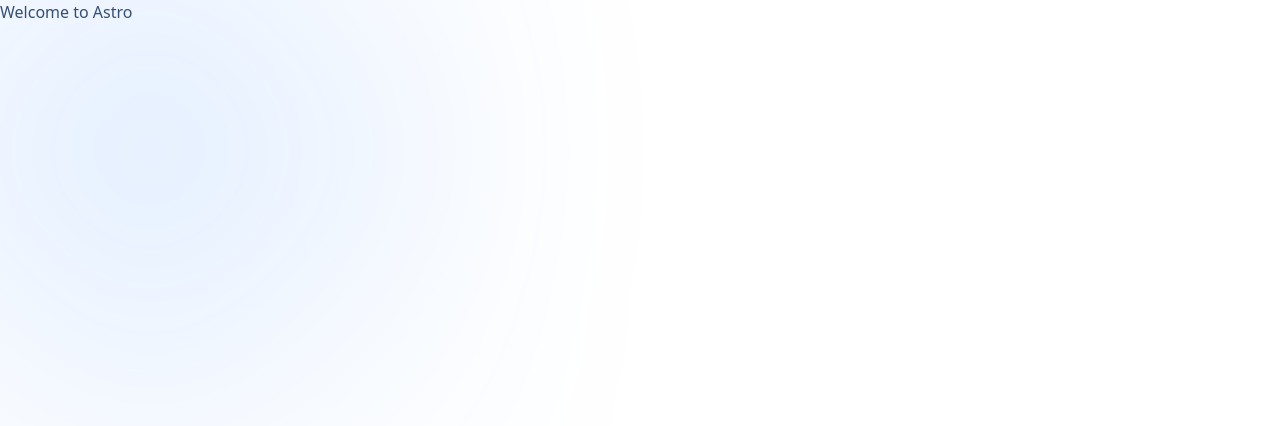
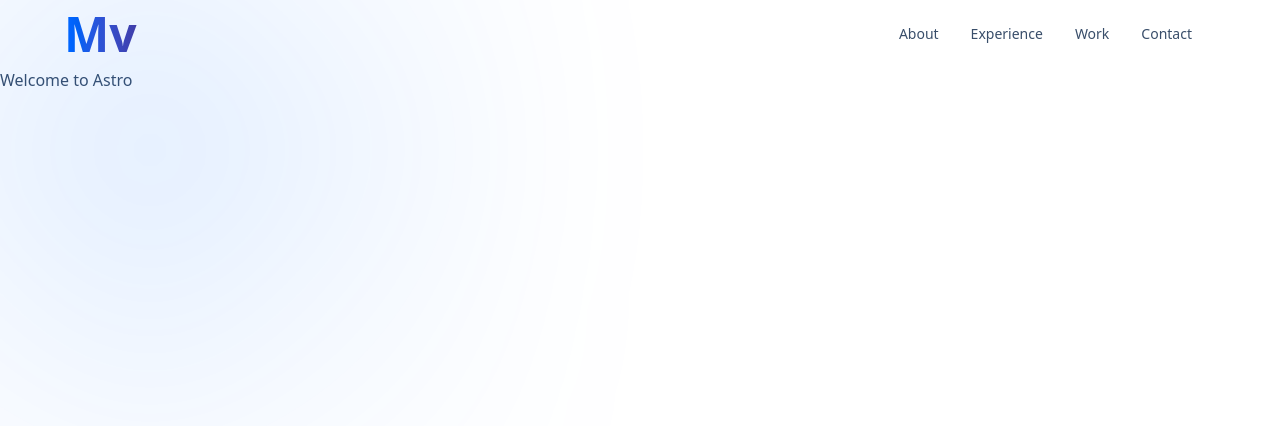
Before and after one commit to marcos-velasquez/marcos-velasquez.github.io, an Astro site: page / in a window 1280 px wide. Built offline with nearby package versions, Linux system fonts and the light colour scheme; Astro itself is replaced by a stand-in of ours.

Commit message:
add navbar move with cursor

```diff
--- a/src/components/Header.astro
+++ b/src/components/Header.astro
@@ -1,3 +1,28 @@
 <header>
+  <nav class="navbar flex-wrap bg-base-200 px-16 lg:flex-nowrap lg:bg-base-100">
+    <div class="navbar-start w-full justify-center lg:justify-start">
+      <h2
+        class="font-bold text-5xl bg-clip-text text-transparent bg-gradient-to-r from-primary to-secondary"
+      >
+        Mv
+      </h2>
+    </div>
 
+    <div class="navbar-end w-full justify-center lg:w-6/12 lg:justify-end">
+      <ul class="menu menu-horizontal flex-nowrap font-medium">
+        <li>
+          <a href="/about">About</a>
+        </li>
+        <li>
+          <a href="/experience">Experience</a>
+        </li>
+        <li>
+          <a href="/work">Work</a>
+        </li>
+        <li>
+          <a href="/contact">Contact</a>
+        </li>
+      </ul>
+    </div>
+  </nav>
 </header>
--- a/src/layouts/Layout.astro
+++ b/src/layouts/Layout.astro
@@ -1,5 +1,6 @@
 ---
-import RadialGradient from '../components/RadialGradient.astro';
+import Header from "../components/Header.astro";
+import RadialGradient from "../components/RadialGradient.astro";
 ---
 
 <!doctype html>
@@ -13,7 +14,8 @@ import RadialGradient from '../components/RadialGradient.astro';
     <title>Marcos Velásquez</title>
   </head>
   <body>
+    <Header />
     <slot />
-		<RadialGradient/>
+    <RadialGradient />
   </body>
 </html>
--- a/src/pages/index.astro
+++ b/src/pages/index.astro
@@ -2,8 +2,8 @@
 import Layout from "../layouts/Layout.astro";
 ---
 
-<Layout title="Welcome to Astro.">
-  <main>
+<Layout title="Marcos Velásquez">
+  <main class="max-w-screen-2xl mx-auto">
     <h1>Welcome to <span class="text-gradient">Astro</span></h1>
   </main>
 </Layout>
```
Also changed, not shown: public/logo.svg (added). Lines whose indentation alone changed are shown as unchanged.
